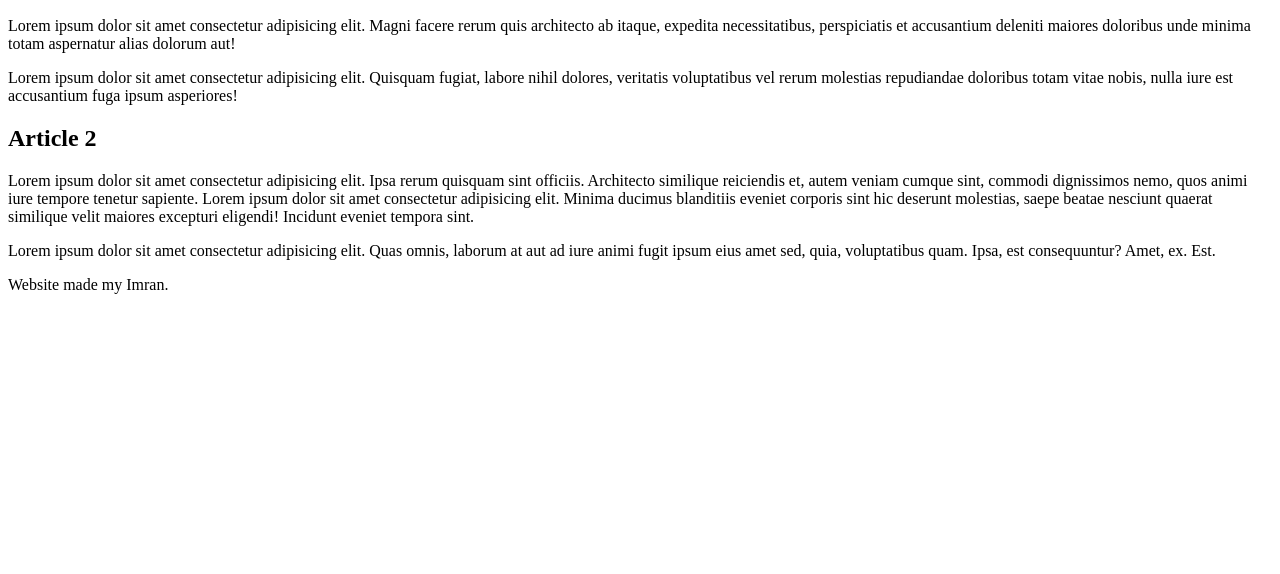
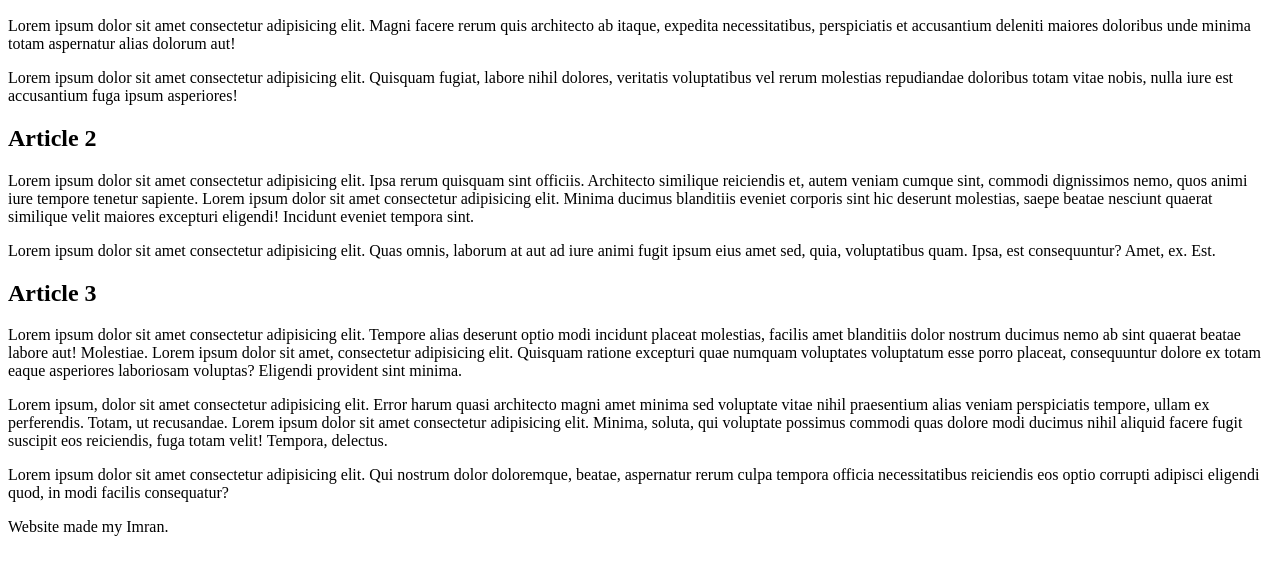
Before and after one commit to hiimrann/cat-ipsum, a plain HTML site: page index.html in a window 1280 px wide. Shown: the part 110-684 px from the top of the page. Drawn offline with Linux system fonts and the light colour scheme.

Commit message:
added article 3

```diff
--- a/index.html
+++ b/index.html
@@ -31,6 +31,17 @@
         Lorem ipsum dolor sit amet consectetur adipisicing elit. Quas omnis, laborum at aut ad iure animi fugit ipsum eius amet sed, quia, voluptatibus quam. Ipsa, est consequuntur? Amet, ex. Est.
       </p>
     </article>
+
+    <article>
+      <h2>Article 3</h2>
+      <p>
+        Lorem ipsum dolor sit amet consectetur adipisicing elit. Tempore alias deserunt optio modi incidunt placeat molestias, facilis amet blanditiis dolor nostrum ducimus nemo ab sint quaerat beatae labore aut! Molestiae. Lorem ipsum dolor sit amet, consectetur adipisicing elit. Quisquam ratione excepturi quae numquam voluptates voluptatum esse porro placeat, consequuntur dolore ex totam eaque asperiores laboriosam voluptas? Eligendi provident sint minima.
+      </p>
+
+      <p>Lorem ipsum, dolor sit amet consectetur adipisicing elit. Error harum quasi architecto magni amet minima sed voluptate vitae nihil praesentium alias veniam perspiciatis tempore, ullam ex perferendis. Totam, ut recusandae. Lorem ipsum dolor sit amet consectetur adipisicing elit. Minima, soluta, qui voluptate possimus commodi quas dolore modi ducimus nihil aliquid facere fugit suscipit eos reiciendis, fuga totam velit! Tempora, delectus.</p>
+
+      <p>Lorem ipsum dolor sit amet consectetur adipisicing elit. Qui nostrum dolor doloremque, beatae, aspernatur rerum culpa tempora officia necessitatibus reiciendis eos optio corrupti adipisci eligendi quod, in modi facilis consequatur?</p>
+    </article>
   </main>
 
   <footer>
```
